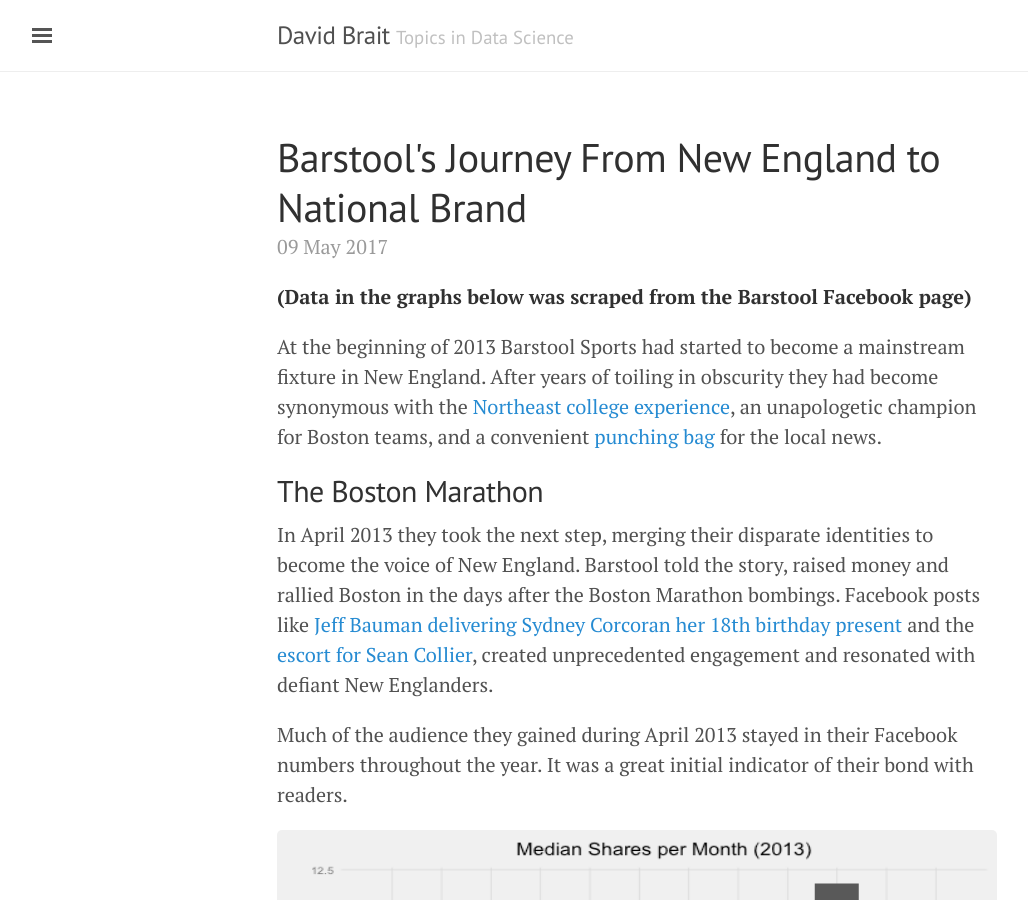
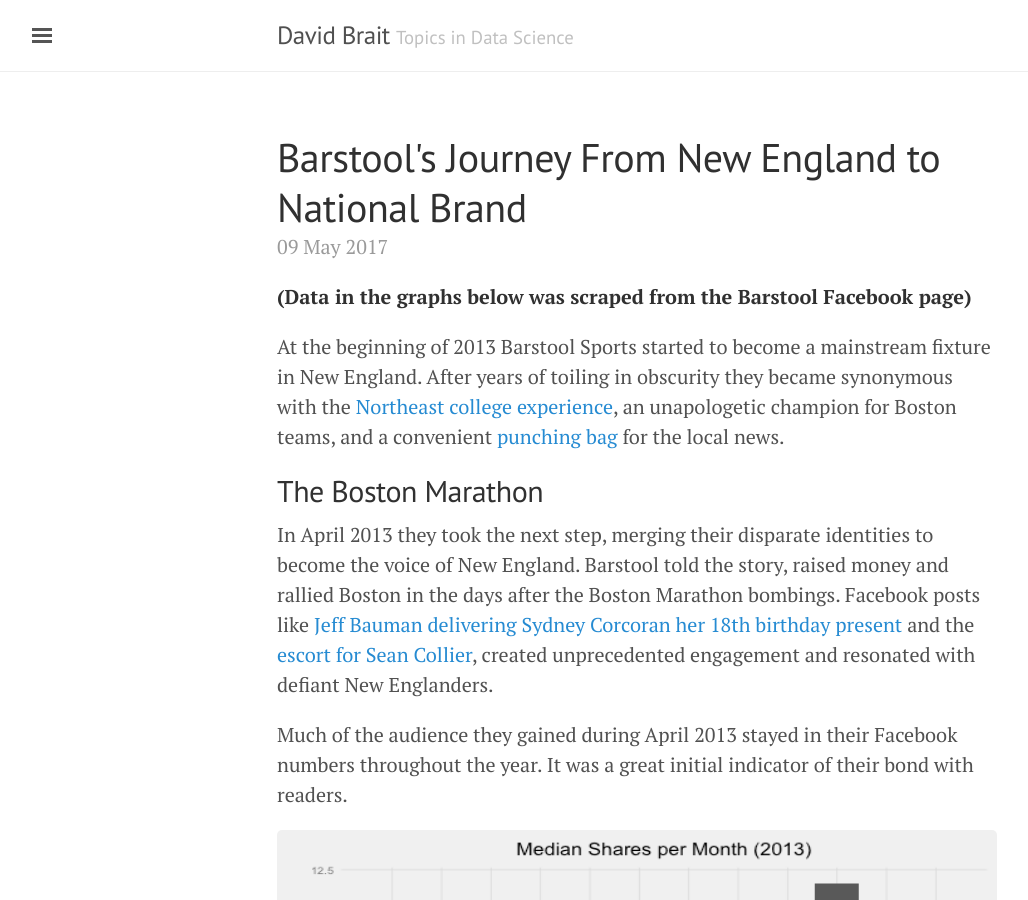
Before and after one commit to dbrait/dbrait-blog, a Jekyll site: the page built from _posts/2017-05-09-Barstool's-Journey-From-New-England-to-National-Brand.md, in a window 1280 px wide and 900 px high. Shown: the whole window, without its empty margins (3-1031 px from the left). Built offline with Jekyll 4.4.1, drawn with Linux system fonts in a browser that asks for light colours.

Commit message:
Update 2017-05-09-Barstool's-Journey-From-New-England-to-National-Brand.md

```diff
--- a/_posts/2017-05-09-Barstool's-Journey-From-New-England-to-National-Brand.md
+++ b/_posts/2017-05-09-Barstool's-Journey-From-New-England-to-National-Brand.md
@@ -6,7 +6,7 @@
 ---
 **(Data in the graphs below was scraped from the Barstool Facebook page)**
 
-At the beginning of 2013 Barstool Sports had started to become a mainstream fixture in New England.  After years of toiling in obscurity they had become synonymous with the <a href="http://www.dailymail.co.uk/news/article-2124843/Blackout-parties-Inside-massive-drink-fueled-raves-attract-students-US.html">Northeast college experience</a>, an unapologetic champion for Boston teams, and a convenient <a href="http://boston.cbslocal.com/2011/08/12/barstool-founder-defends-posting-naked-photos-of-tom-bradys-son/"> punching bag</a> for the local news.
+At the beginning of 2013 Barstool Sports started to become a mainstream fixture in New England.  After years of toiling in obscurity they became synonymous with the <a href="http://www.dailymail.co.uk/news/article-2124843/Blackout-parties-Inside-massive-drink-fueled-raves-attract-students-US.html">Northeast college experience</a>, an unapologetic champion for Boston teams, and a convenient <a href="http://boston.cbslocal.com/2011/08/12/barstool-founder-defends-posting-naked-photos-of-tom-bradys-son/"> punching bag</a> for the local news.
 
 ## The Boston Marathon
 
```
